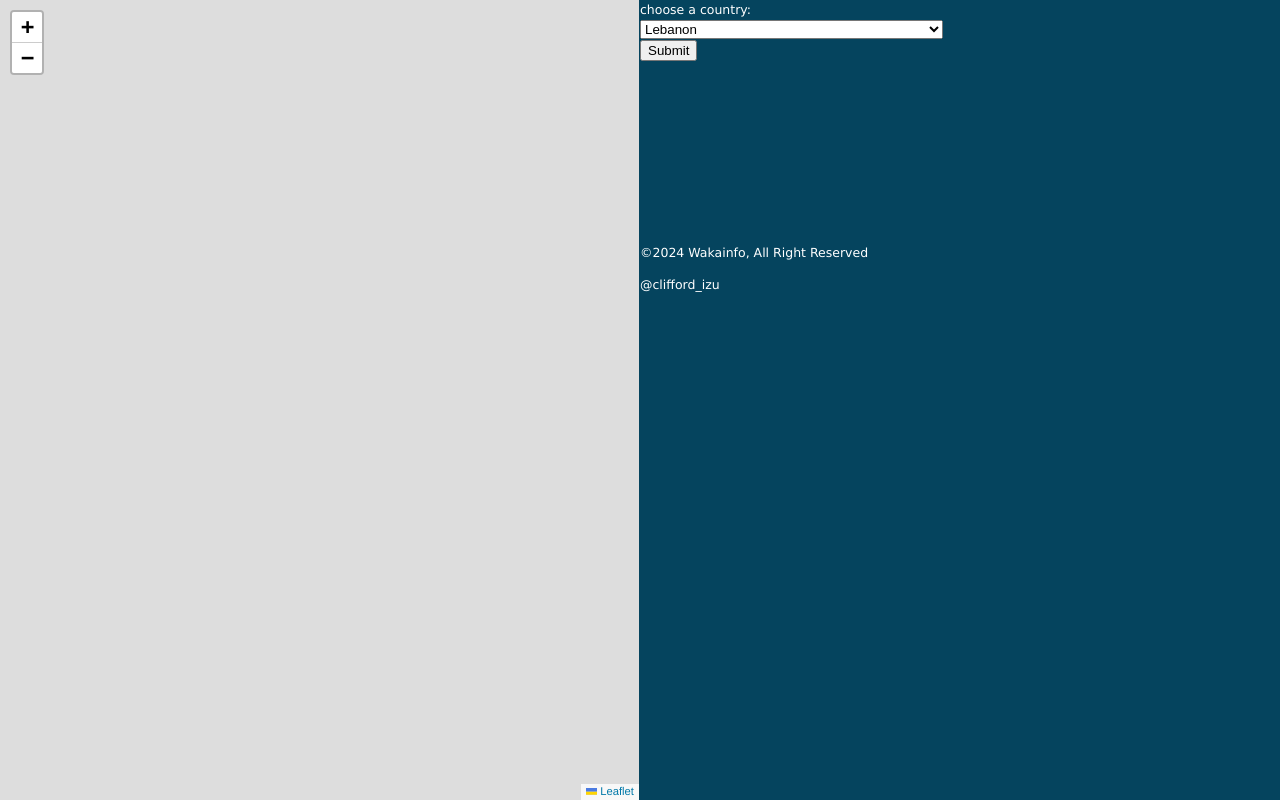
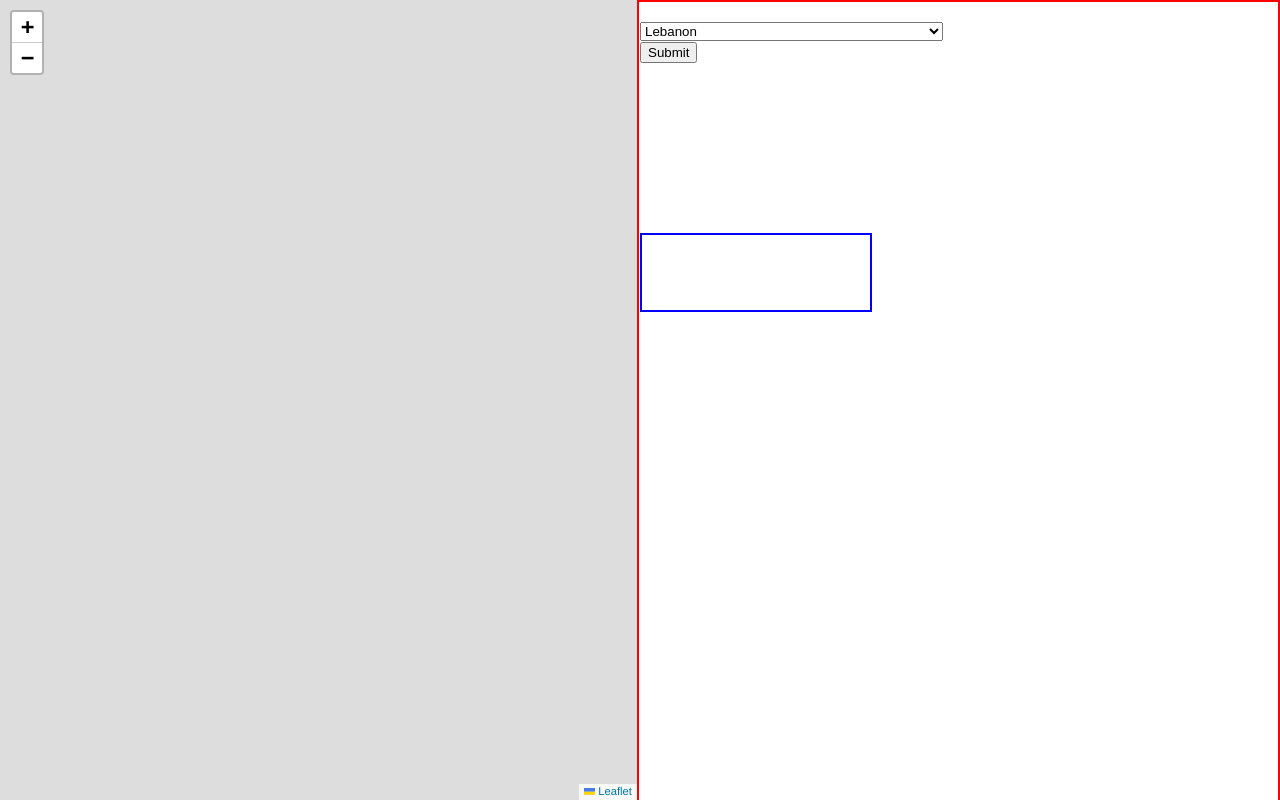
Before and after one commit to clifford-ghostwriter/waka-info, a plain HTML site: page index.html in a window 1280 px wide. Drawn offline with nearby package versions, Linux system fonts and the light colour scheme.

Commit message:
update-testing

```diff
--- a/wakainfo.css
+++ b/wakainfo.css
@@ -19,8 +19,8 @@ body,
 html {
  margin: 0;
  padding: 0;
- height: 100%;
- width: 100%;
+ /* height: 100%; */
+ /* width: 100%; */
  box-sizing: border-box;
  font-family: Verdana, sans-serif;
  font-size: 15px;
@@ -31,30 +31,34 @@ html {
 .section-main {
  display: grid;
  grid-template-columns: 4fr 2fr;
- height: 100vh;
- width: 100vw;
+ min-height: 100vh;
+ /* width: 100vw; */
  margin: 0;
  position: relative;
- overflow: hidden;
+ /* overflow: hidden; */
+ /* border: 2px solid red; */
 }
 
 
 #map {
  height: 100%;
  width: 100%;
- right: 0;
+ /* right: 0; */
+ /* border: 1px solid red; */
 }
 
 .form-container {
- background-color: var(--navy-blue);
+ /* background-color: var(--navy-blue); */
  height: 100%;
  color: var(--white);
- /* display: flex;
- flex-direction: column; */
+ display: flex;
+ flex-direction: column;
  justify-content: space-between;
  padding: 5px;
- width: 100%;
+ /* width: 100%; */
  position: relative;
+ border: 2px solid red;
+
 
 
 }
@@ -65,21 +69,25 @@ html {
  margin-top: 70%;
  right: 0;
  /* position: absolute; */
+ /* border: 2px solid blue; */
+
 }
 
 .writer-info {
  position: absolute;
  margin-top: 70%;
+ border: 2px solid blue;
 
 }
 
 .country-container {
  top: 10%;
  left: 30%;
- position: absolute;
+ /* position: absolute; */
  z-index: 1000;
  display: grid;
  justify-content: space-around;
+ /* border: 5px solid red; */
 }
 
 .country-info {
@@ -91,6 +99,7 @@ html {
  border-radius: 5px;
  overflow: scroll;
  box-shadow: var(--black);
+ /* border: 2px solid pink; */
 }
 
 .close-btn {
@@ -125,7 +134,7 @@ html {
 }
 
 .country-image {
- flex-basis: 30%;
+ /* flex-basis: 30%; */
  position: relative;
 }
 
@@ -156,7 +165,7 @@ html {
   flex-direction: column;
   position: relative;
   width: 100%;
-  height: 100vh;
+  /* height: 100vh; */
   width: 100vw;
  }
 
@@ -166,10 +175,10 @@ html {
  }
 
  .form-container {
-  max-height: 30%;
+  /* max-height: 30%; */
   display: flex;
   flex-direction: column;
-  width: 100%;
+  /* width: 100%; */
   padding: 1px;
   font-size: smaller;
   font-stretch: condensed;
@@ -228,7 +237,7 @@ html {
  }
 
  .form-container {
-  max-height: 30%;
+  /* max-height: 30%; */
   display: flex;
   flex-direction: column;
   width: 100%;
@@ -289,7 +298,7 @@ html {
  }
 
  .form-container {
-  max-height: 30%;
+  /* max-height: 30%; */
   display: flex;
   flex-direction: column;
   width: 100%;
@@ -338,9 +347,9 @@ html {
   display: flex;
   flex-direction: column;
   position: relative;
-  width: 100%;
-  height: 100vh;
-  width: 100vw;
+  /* width: 100%; */
+  min-height: 100vh;
+  /* width: 100vw; */
 
  }
 
--- a/wakainfo.js
+++ b/wakainfo.js
@@ -4,7 +4,7 @@ const option = document.getElementsByTagName("option");
 let map = L.map("map");
 let countryCountainer = document.querySelector(".country-container");
 const copyright = document.querySelector(".copyright");
-console.log(copyright, option);
+console.log(copyright, option, countryCountainer);
 let closeBtn;
 // map = L.map("map").setView(coords, 15);d
 
```
Also changed, not shown: index.html (+3 -0 lines).
